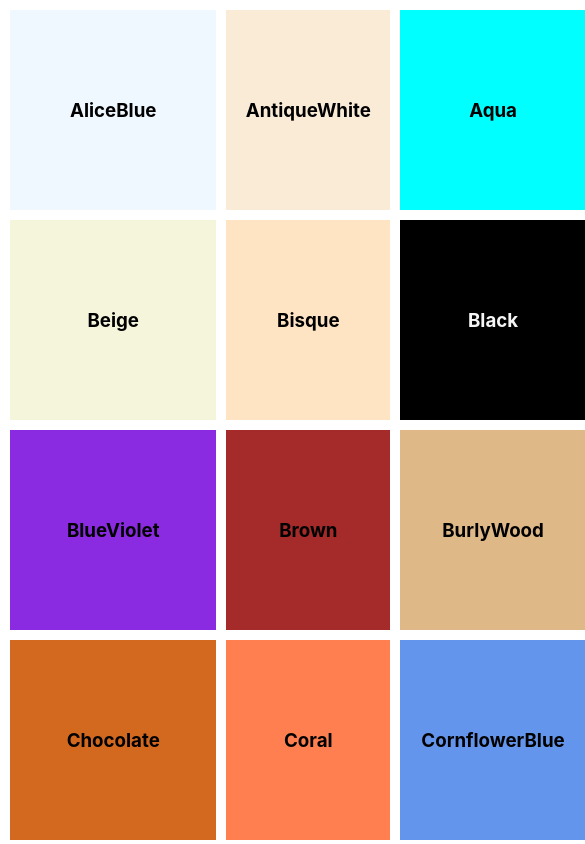
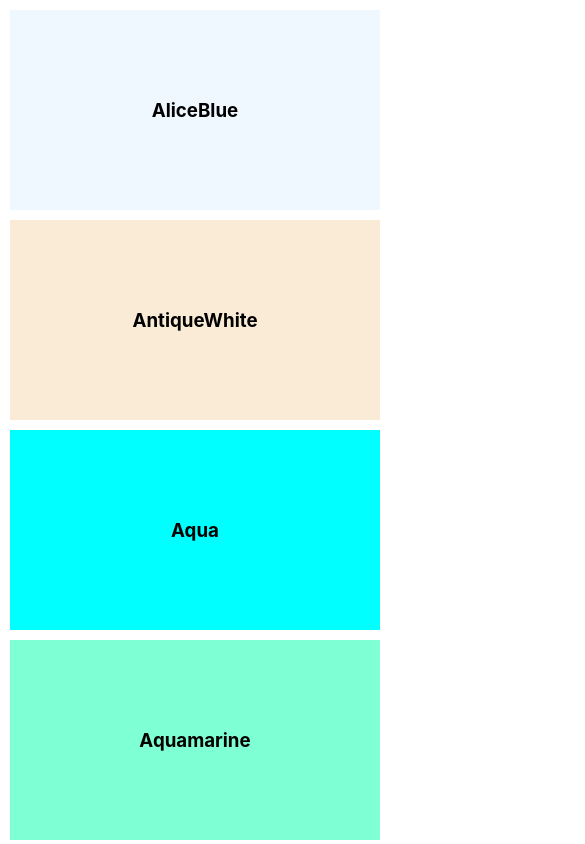
Before and after one commit to raditotev/css-colors, a React (Create React App) app: page / in a window 390 px wide. Shown: the top 844 px of the page, 585 px wide, since content can reach past the window. Built offline with nearby package versions, Linux system fonts and the light colour scheme; the HTML template or start-up script is replaced by a standard one.

Commit message:
Make responsive

```diff
--- a/src/index.css
+++ b/src/index.css
@@ -10,7 +10,7 @@
 
 #root {
   display: grid;
-  grid-template-columns: repeat(5, auto);
+  grid-template-columns: repeat(auto-fit, minmax(300px, 8fr));
   grid-gap: 10px;
 }
 
```
